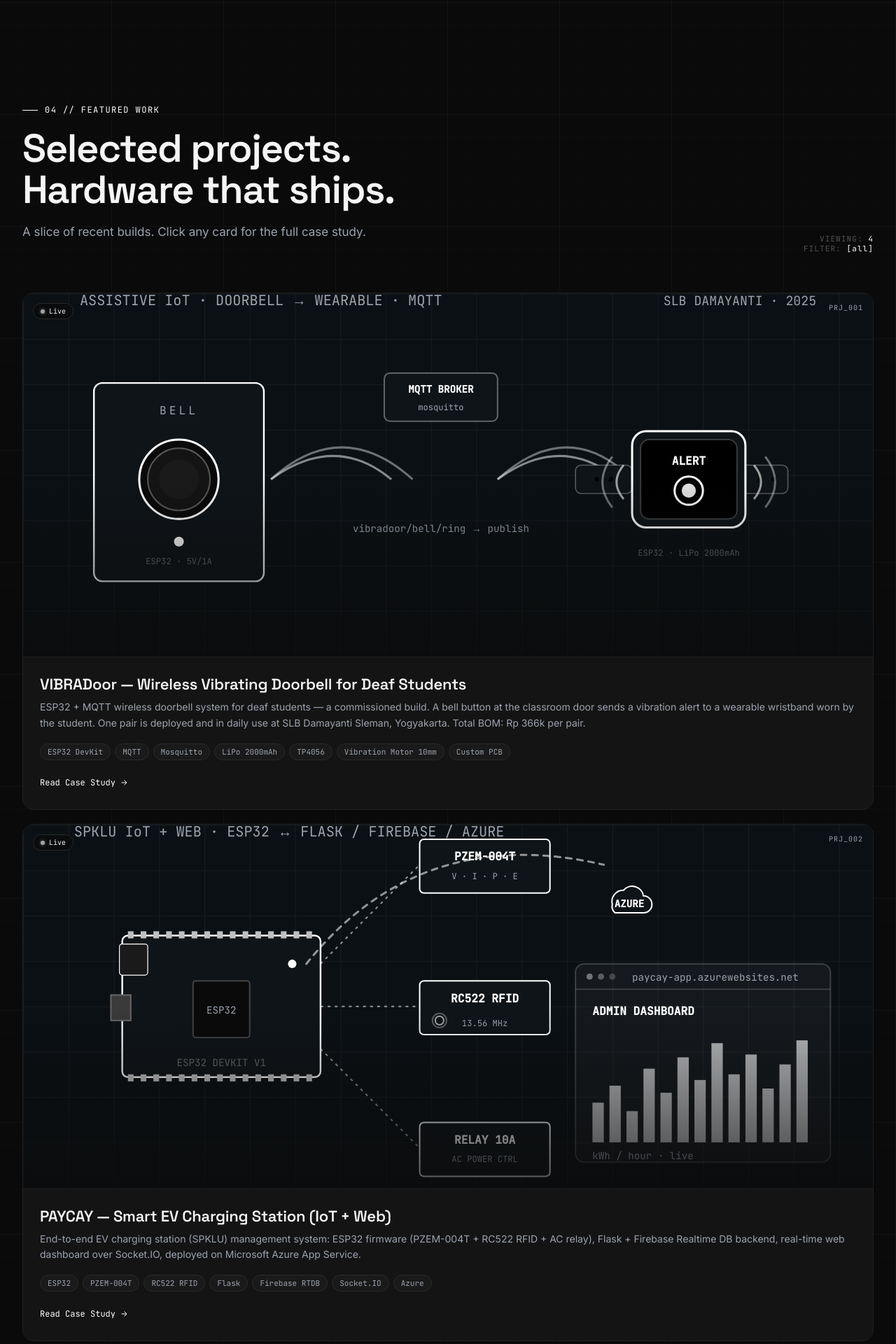
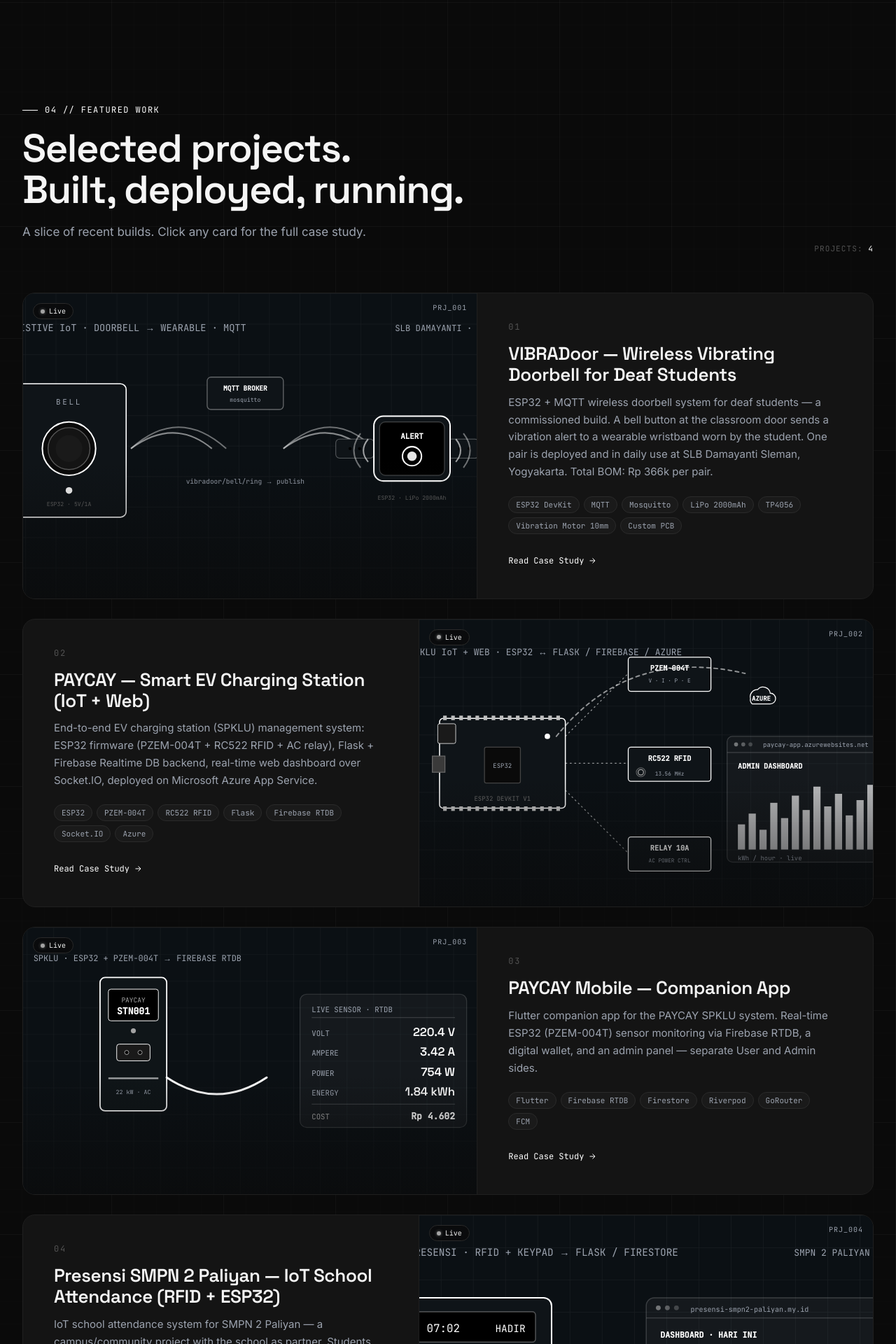
Before and after one commit to alfa219/portfolio, a Flask app: page / in a window 1280 px wide. Shown: the part 4156-6076 px from the top of the page at 70% size. Run offline with Flask 3, Linux system fonts and the light colour scheme.

Commit message:
projects: redesign cards as alternating case-study rows
- Cards become visual|content split rows (grid 1.15fr/1fr), alternating
  direction per row via nth-child — the standard professional case-study
  layout — replacing the stacked thumb-on-top full-width cards.
- Editorial index (01–04), larger title/desc, vertically centered content.
- Motion upgrade, kept subtle: slow SVG zoom (1.04) on hover, the case-study
  arrow slides right, deeper hover shadow; native pointer cursor on cards.
- Honest copy: 'Hardware that ships.' -> 'Built, deployed, running.' /
  'Dibangun, terpasang, berjalan.'; drop the fake 'FILTER: [all]' meta
  (no filter exists) and relabel VIEWING -> PROJECTS/PROYEK.
- Mobile: stacks back to thumb-on-top 16:9.

Co-Authored-By: Claude Fable 5 <noreply@anthropic.com>

```diff
--- a/app/i18n/en.json
+++ b/app/i18n/en.json
@@ -71,10 +71,9 @@
 
   "projects_kicker": "04 // Featured Work",
   "projects_title_l1": "Selected projects.",
-  "projects_title_l2": "Hardware that ships.",
+  "projects_title_l2": "Built, deployed, running.",
   "projects_sub": "A slice of recent builds. Click any card for the full case study.",
-  "projects_meta_viewing": "VIEWING:",
-  "projects_meta_filter": "FILTER:",
+  "projects_meta_viewing": "PROJECTS:",
   "projects_read_case": "Read Case Study",
   "projects_status_live": "Live",
   "projects_status_wip": "In Progress",
--- a/app/i18n/id.json
+++ b/app/i18n/id.json
@@ -71,10 +71,9 @@
 
   "projects_kicker": "04 // Karya Unggulan",
   "projects_title_l1": "Proyek terpilih.",
-  "projects_title_l2": "Hardware yang beroperasi.",
+  "projects_title_l2": "Dibangun, terpasang, berjalan.",
   "projects_sub": "Sebagian proyek terbaru. Klik kartu mana pun untuk case study lengkap.",
-  "projects_meta_viewing": "MENAMPILKAN:",
-  "projects_meta_filter": "FILTER:",
+  "projects_meta_viewing": "PROYEK:",
   "projects_read_case": "Baca Studi Kasus",
   "projects_status_live": "Live",
   "projects_status_wip": "Berjalan",
--- a/app/static/css/main.css
+++ b/app/static/css/main.css
@@ -487,25 +487,33 @@ h2.section-title {
 .skill-cat:hover .pill { color: var(--text); }
 .pill.cyan { border-color: var(--cyan-dim); color: var(--cyan); background: rgba(255, 255, 255,0.06); }
 
-/* ---------- Projects ---------- */
-.projects-grid { display: grid; grid-template-columns: repeat(6, 1fr); gap: 20px; }
+/* ---------- Projects (case-study rows: visual | content, alternating) ---------- */
+.projects-grid { display: grid; grid-template-columns: 1fr; gap: 28px; }
 .project-card {
-  grid-column: span 3;
-  border: 1px solid var(--border); border-radius: 16px; background: var(--bg-2);
-  overflow: hidden; position: relative; transition: all .3s ease;
-  display: flex; flex-direction: column;
+  border: 1px solid var(--border); border-radius: 18px; background: var(--bg-2);
+  overflow: hidden; position: relative; cursor: pointer;
+  transition: border-color .3s ease, box-shadow .3s ease, transform .3s ease;
+  display: grid; grid-template-columns: 1.15fr 1fr;
 }
-.project-card.feat { grid-column: span 6; }
-@media (max-width: 900px) { .project-card, .project-card.feat { grid-column: span 6; } }
+.project-card:nth-child(even) { grid-template-columns: 1fr 1.15fr; }
+.project-card:nth-child(even) .project-thumb { order: 2; border-right: none; border-left: 1px solid var(--border); }
 
-.project-card:hover { border-color: var(--cyan); box-shadow: 0 0 0 1px rgba(255, 255, 255,0.4); transform: translateY(-3px); }
+.project-card:hover {
+  border-color: var(--cyan);
+  box-shadow: 0 16px 44px rgba(0, 0, 0, 0.35), 0 0 0 1px rgba(255, 255, 255, 0.35);
+  transform: translateY(-3px);
+}
 .project-thumb {
-  aspect-ratio: 16/9; position: relative; overflow: hidden; border-bottom: 1px solid var(--border);
+  position: relative; overflow: hidden; min-height: 340px;
+  border-right: 1px solid var(--border);
   background: linear-gradient(135deg, #0E1518, #0A0A0A);
 }
-.project-card.feat .project-thumb { aspect-ratio: 21/9; }
-.project-thumb svg { position: absolute; inset: 0; width: 100%; height: 100%; }
-.project-thumb-overlay { position: absolute; inset: 0; background: linear-gradient(180deg, transparent 50%, rgba(10,10,10,0.7)); }
+.project-thumb svg {
+  position: absolute; inset: 0; width: 100%; height: 100%;
+  transition: transform .7s cubic-bezier(.2, .6, .2, 1);
+}
+.project-card:hover .project-thumb svg { transform: scale(1.04); }
+.project-thumb-overlay { position: absolute; inset: 0; background: linear-gradient(180deg, transparent 55%, rgba(10,10,10,0.65)); }
 .project-badge {
   position: absolute; top: 14px; left: 14px; font-family: var(--font-mono); font-size: 10px;
   padding: 4px 10px; border-radius: 999px; background: rgba(10,10,10,0.7); border: 1px solid var(--border-2);
@@ -521,15 +529,27 @@ h2.section-title {
   position: absolute; top: 14px; right: 14px; font-family: var(--font-mono); font-size: 10px;
   color: var(--text-2); letter-spacing: 0.1em;
 }
-.project-body { padding: 24px; flex: 1; display: flex; flex-direction: column; }
-.project-title { font-family: var(--font-display); font-size: 22px; font-weight: 600; margin: 0 0 8px; letter-spacing: -0.01em; }
-.project-desc { color: var(--text-2); font-size: 14px; line-height: 1.6; margin: 0 0 18px; flex: 1; }
-.project-stack { display: flex; flex-wrap: wrap; gap: 6px; margin-bottom: 18px; }
+.project-body { padding: 40px 44px; display: flex; flex-direction: column; justify-content: center; }
+.project-index { font-family: var(--font-mono); font-size: 12px; color: var(--muted); letter-spacing: 0.14em; margin-bottom: 16px; }
+.project-title { font-family: var(--font-display); font-size: 26px; font-weight: 600; margin: 0 0 12px; letter-spacing: -0.015em; line-height: 1.15; }
+.project-desc { color: var(--text-2); font-size: 15px; line-height: 1.65; margin: 0 0 22px; }
+.project-stack { display: flex; flex-wrap: wrap; gap: 6px; margin-bottom: 24px; }
 .project-actions { display: flex; gap: 10px; font-family: var(--font-mono); font-size: 12px; }
 .proj-link { color: var(--text-2); display: inline-flex; align-items: center; gap: 6px; padding: 6px 0; transition: color .2s ease; }
 .proj-link:hover { color: var(--cyan); }
 .proj-link.primary { color: var(--cyan); }
-.proj-link svg { width: 12px; height: 12px; }
+.proj-link svg { width: 12px; height: 12px; transition: transform .25s ease; }
+.project-card:hover .proj-link.primary svg { transform: translateX(4px); }
+
+@media (max-width: 900px) {
+  .project-card, .project-card:nth-child(even) { grid-template-columns: 1fr; }
+  .project-thumb, .project-card:nth-child(even) .project-thumb {
+    order: 0; min-height: 0; aspect-ratio: 16/9;
+    border-right: none; border-left: none; border-bottom: 1px solid var(--border);
+  }
+  .project-body { padding: 24px; }
+  .project-title { font-size: 22px; }
+}
 
 /* ---------- Timeline ---------- */
 .timeline { position: relative; padding-left: 40px; max-width: 880px; }
--- a/app/templates/sections/projects.html
+++ b/app/templates/sections/projects.html
@@ -10,7 +10,6 @@
       </div>
       <div class="section-meta">
         <div>{{ t.projects_meta_viewing }} <span class="v">{{ projects | length }}</span></div>
-        <div>{{ t.projects_meta_filter }} <span class="v">[all]</span></div>
       </div>
     </div>
 
@@ -29,6 +28,7 @@
             <span class="project-id">{{ p.id }}</span>
           </div>
           <div class="project-body">
+            <div class="project-index">{{ '%02d' | format(loop.index) }}</div>
             <h3 class="project-title">{{ p.title }}</h3>
             <p class="project-desc">{{ p.desc }}</p>
             <div class="project-stack">
```
